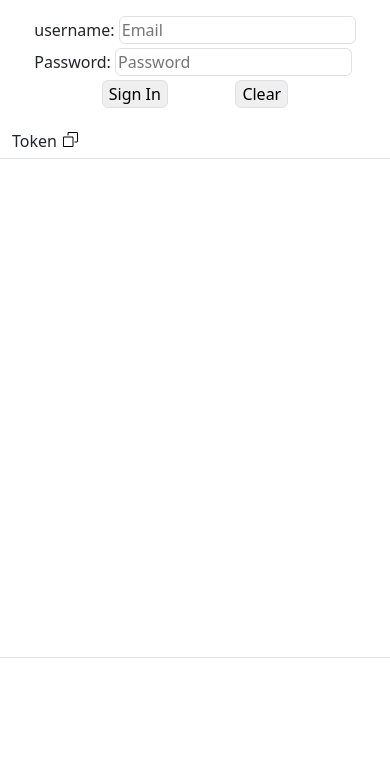
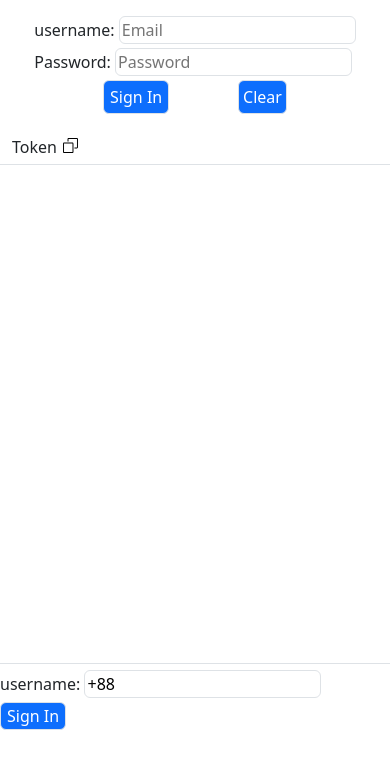
Before and after one commit to rubiyet/firebase-token-debug, a Next.js app: page / in a window 390 px wide. Shown: the top 768 px of the page. Built offline with nearby package versions, Linux system fonts and the light colour scheme.

Commit message:
added mobile otp

```diff
--- a/components/SignIn.js
+++ b/components/SignIn.js
@@ -31,6 +31,8 @@ export default function SignIn() {
   const handleClear = () => {
     sessionStorage.removeItem("Token");
     setToken("");
+    setEmail("");
+    setPassword("");
   }
 
   useEffect(() => {
@@ -73,14 +75,14 @@ export default function SignIn() {
                   <button
                     type="submit"
                     onClick={handleSignUp}
-                    className="rounded border border-1"
+                    className="rounded border border-1 bg-primary text-white"
                   >
                     Sign In
                   </button>
                   <button
                     type="submit"
                     onClick={handleClear}
-                    className="rounded border border-1"
+                    className="rounded border border-1 bg-primary text-white p-1"
                   >
                     Clear
                   </button>
--- /dev/null
+++ b/components/SignInWithPhone.js
@@ -0,0 +1,45 @@
+import { useState, useEffect } from "react";
+
+export default function SignInWithPhone() {
+
+    const countyCode = "+88";
+    const [phoneNumber, setPhoneNumber] = useState(countyCode);
+    const [expandOtp, setExpandOtp] = useState(false);
+
+    const requestOtp = (e) => {
+        e.preventDefault()
+        if (phoneNumber.length >= 12) {
+            setExpandOtp(true);
+        }
+    }
+
+    return (
+        <>
+            <div className="pb-1"><span>username: </span>
+                <input
+                    type="email"
+                    placeholder="Email"
+                    onChange={(e) => setPhoneNumber(e.target.value)}
+                    value={phoneNumber}
+                    className="rounded border border-1"
+                />
+            </div>
+            {expandOtp ? <div className="pb-1"><span>username: </span>
+                <input
+                    type="email"
+                    placeholder="Email"
+                    onChange={(e) => setEmail(e.target.value)}
+                    value={email}
+                    className="rounded border border-1"
+                />
+            </div> :
+                <button
+                    type="submit"
+                    // onClick={handleSignUp}
+                    className="rounded border border-1 bg-primary text-white"
+                >
+                    Sign In
+                </button>}
+        </>
+    )
+}
--- a/pages/index.js
+++ b/pages/index.js
@@ -1,9 +1,11 @@
 import SignIn from "../components/SignIn";
+import SignInWithPhone from "../components/SignInWithPhone";
 export default function Home() {
   return (
     <div>
 
       <SignIn />
+      <SignInWithPhone />
     </div>
   )
 }
```
